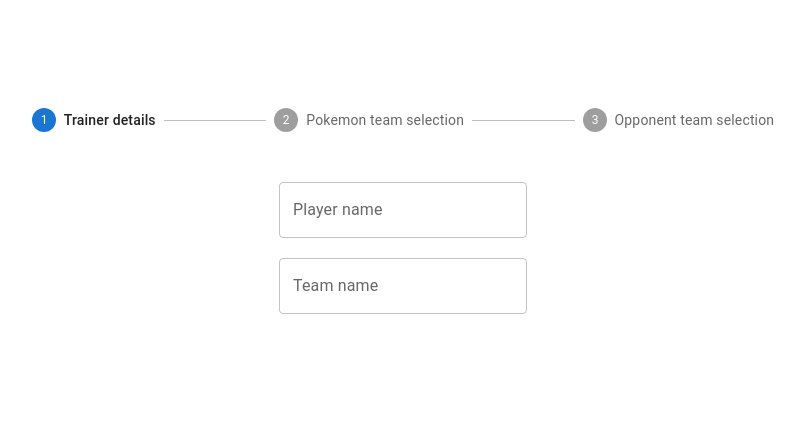
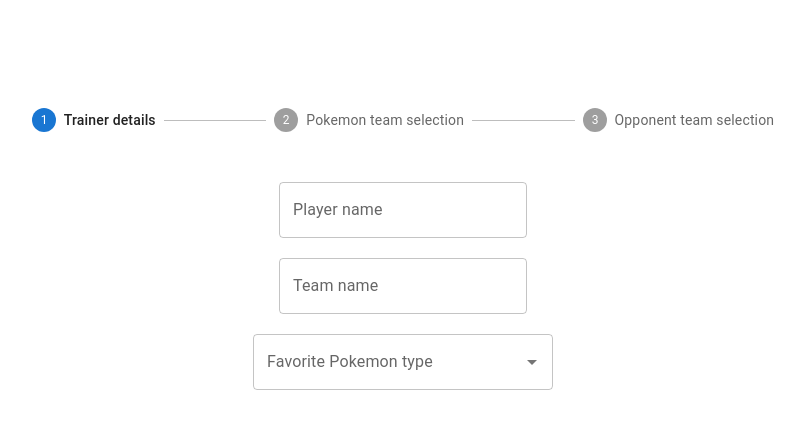
Before and after one commit to Spiz404/poke-wizard, a React (Vite) app: page / in a window 1280 px wide. Shown: the top 428 px of the page, without its empty margins (237-1041 px from the left). Built offline with nearby package versions, Linux system fonts and the light colour scheme; no server answers.

Commit message:
created pokemon types list with search

```diff
--- a/package.json
+++ b/package.json
@@ -15,6 +15,8 @@
     "@fontsource/roboto": "^5.0.15",
     "@mui/material": "^6.1.0",
     "@mui/styled-engine-sc": "^6.1.0",
+    "@types/axios": "^0.9.36",
+    "axios": "^1.7.7",
     "react": "^18.3.1",
     "react-dom": "^18.3.1",
     "styled-components": "^6.1.13"
--- a/src/App.tsx
+++ b/src/App.tsx
@@ -3,16 +3,23 @@
 import Stepper from "@mui/material/Stepper"
 import Step from "@mui/material/Step"
 import StepLabel from "@mui/material/StepLabel"
-import StepContent from "@mui/material/StepContent"
 import TrainerComponent from './TrainerComponent'
 import TeamSelectionComponent from './TeamSelectionComponent'
 import OpponentTeamComponent from './OpponentTeamComponent'
 
+const API_BASE_URL = "https://pokeapi.co/api/v2"
+const DEBUG = false
 function App() {
 
   interface TrainerDetails {
-    playerName: string
-    teamName: string
+    playerName: string,
+    teamName: string,
+    pokemonType: string
+  }
+
+  interface PokemonType {
+    name: string,
+    url : string
   }
 
   const steps = [
@@ -21,9 +28,32 @@
     "Opponent team selection"
   ]
 
-  const [trainerDetails, setTrainerDetails] = useState<TrainerDetails>({playerName: "", teamName: ""})
+  const [trainerDetails, setTrainerDetails] = useState<TrainerDetails>({playerName: "", teamName: "", pokemonType: ""})
   const [activeStep, setActiveStep] = useState<number>(0)
-  const isTrainerDetailsComplete = trainerDetails.playerName !== "" && trainerDetails.teamName !== ""
+  // trainer details are complete if playerName, teamName and pokemonType are set
+  const isTrainerDetailsComplete = trainerDetails.playerName !== "" && trainerDetails.teamName !== "" && trainerDetails?.pokemonType != undefined
+  /*
+    list of all pokemon types,
+    inserted in the App component to avoid re-fetching on every render
+    of TeamSelectionComponent
+  */
+  const [pokemonTypes, setPokemonTypes] = useState<PokemonType[]>([])
+
+  // fetching pokemon types on App component mount
+  useEffect(() => {
+    fetch(`${API_BASE_URL}/type`)
+    .then(response => response.json())
+    .then(data => setPokemonTypes(data.results))
+  }, []);
+
+  useEffect(() => {
+
+    if (DEBUG) {
+      console.log("TRAINER DETAILS IN APP", trainerDetails)
+    }
+
+  }, [trainerDetails])
+
   const isTeamSelected = true
 
   // this function checks if a step forward is possible and updates the active step
@@ -43,13 +73,6 @@
     setActiveStep(step)
   }
 
-  useEffect(() => {
-    console.log("trainer details modificati");
-    console.log(trainerDetails)
-  }, [trainerDetails]);
-
-
-
   return (
     <div className="main-container">
       <Stepper activeStep={activeStep} className="stepper">
@@ -61,7 +84,7 @@
       </Stepper>
 
       {activeStep === 0 && <div>
-        <TrainerComponent setTrainerDetails={setTrainerDetails} trainerDetails={trainerDetails}/>
+        <TrainerComponent setTrainerDetails={setTrainerDetails} trainerDetails={trainerDetails} listPokemonTypes={pokemonTypes}/>
       </div>}
 
       {activeStep === 1 && <div>
--- a/src/TrainerComponent.tsx
+++ b/src/TrainerComponent.tsx
@@ -1,34 +1,48 @@
-import {TextField } from "@mui/material"
+import {TextField, Autocomplete } from "@mui/material"
 import { useState, useEffect } from "react"
 
 interface TrainerDetails {
     playerName: string
     teamName: string
+    pokemonType: string
 }
 
-const TrainerComponent = ({setTrainerDetails, trainerDetails}: {setTrainerDetails: (trainerDetails: TrainerDetails) => void, trainerDetails: TrainerDetails}) => {
+interface PokemonType {
+    name: string
+    url: string
+}
+
+const TrainerComponent = ({setTrainerDetails, trainerDetails, listPokemonTypes}: {setTrainerDetails: (trainerDetails: TrainerDetails) => void, trainerDetails: TrainerDetails, listPokemonTypes: PokemonType[]}) => {
 
     const [playerName, setPlayerName] = useState<string>("")
     const [teamName, setTeamName] = useState<string>("")
-
+    const [pokemonType, setPokemonType] = useState<string>("")
 
     useEffect(() => {
         console.log("TRAINER DETAILS IN FORM", trainerDetails)
         setPlayerName(trainerDetails.playerName)
         setTeamName(trainerDetails.teamName)
+        setPokemonType(trainerDetails.pokemonType)
     }, [])
 
     useEffect(() => {
         // updating trainer details when playerName or teamName changes
-        setTrainerDetails({playerName, teamName})
-    }, [playerName, teamName])
+        setTrainerDetails({playerName, teamName, pokemonType})
+    }, [playerName, teamName, pokemonType])
 
     return (
         <div className="trainer-form">
 
             <TextField onChange={(e) => setPlayerName(e.target.value)} id="player-name" label="Player name" variant="outlined" value={playerName}/>
             <TextField onChange={(e) => setTeamName(e.target.value)} id="team-name" label="Team name" variant="outlined" value={teamName}/>
-
+            <Autocomplete
+                disablePortal
+                options={listPokemonTypes.map(t => t.name)}
+                sx={{ width: 300 }}
+                value={pokemonType}
+                onChange={(e, value) => setPokemonType(value ?? "")}
+                renderInput={(params) => <TextField {...params} label="Favorite Pokemon type" />}
+            />
         </div>
     )
 }
```
Also changed, not shown: 1 other file (tests, documents, lock files or other folders).
